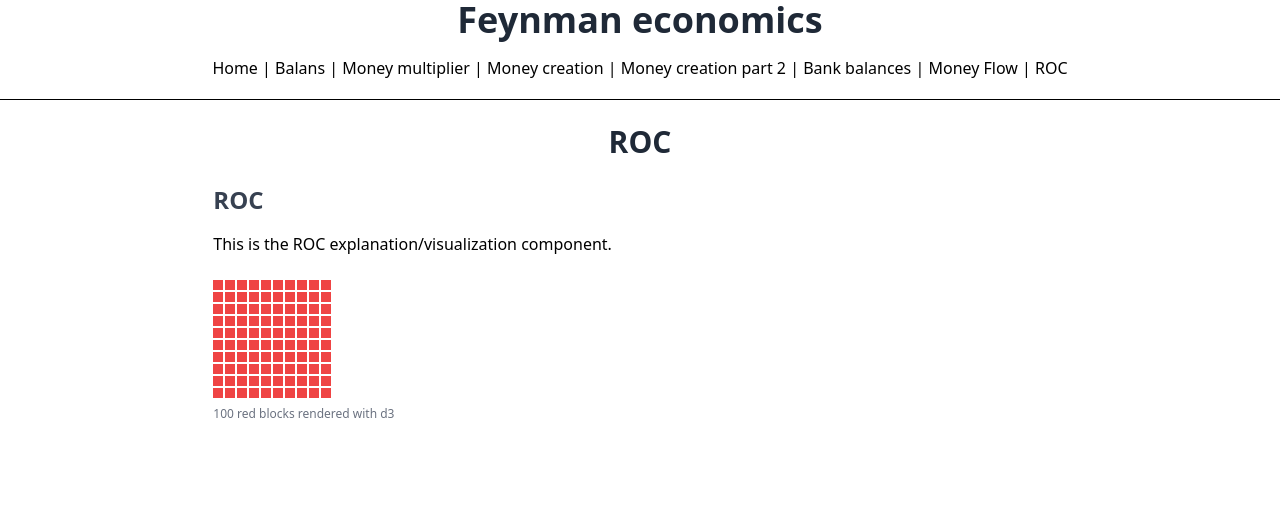
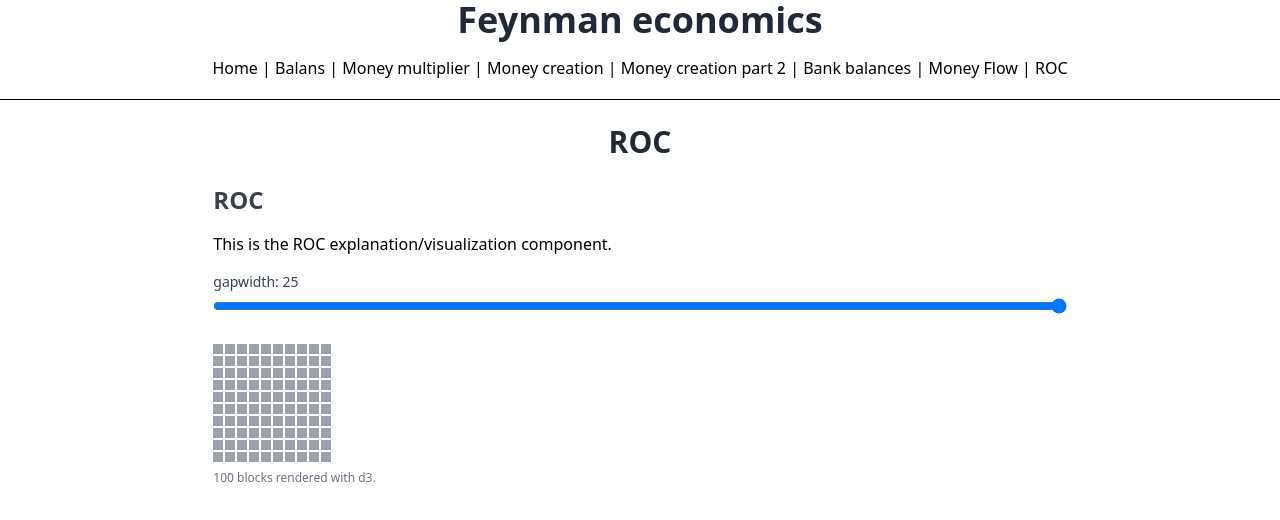
Before and after one commit to jurcello/feynman-economy, a Vue app: page /roc in a window 1280 px wide. Shown: the top 520 px of the page. Built offline with nearby package versions, Linux system fonts and the light colour scheme.

Commit message:
Added slider.

```diff
--- a/src/components/ROC/ROCExplanation.vue
+++ b/src/components/ROC/ROCExplanation.vue
@@ -3,41 +3,54 @@
     <h2 class="text-2xl font-semibold mb-4">ROC</h2>
     <p class="mb-2">This is the ROC explanation/visualization component.</p>
 
+    <!-- Slider controlling a numeric variable (0-100) -->
+    <div class="mt-4">
+      <label for="roc-slider" class="block text-sm font-medium text-gray-700 mb-1">
+        gapwidth: {{ value }}
+      </label>
+      <input
+        id="roc-slider"
+        type="range"
+        min="0"
+        max="2"
+        step="0.1"
+        v-model.number="value"
+        class="w-full"
+        aria-label="roc-slider"
+      />
+    </div>
+
     <div class="mt-6">
       <div ref="container" aria-label="roc-bar" role="img"></div>
-      <p class="text-xs text-gray-500 mt-2">100 red blocks rendered with d3</p>
+      <p class="text-xs text-gray-500 mt-2">100 blocks rendered with d3.</p>
     </div>
   </div>
 </template>
 
 <script setup lang="ts">
-import { onMounted, onUnmounted, ref } from 'vue';
+import { onMounted, onUnmounted, ref, watch } from 'vue';
 import * as d3 from 'd3';
 
 const container = ref<HTMLElement | null>(null);
 let svg: d3.Selection<SVGSVGElement, unknown, null, undefined> | null = null;
 
+// Slider-controlled numeric variable
+const value = ref<number>(25); // default highlighted blocks
+
+// constants for the grid
+const gap = 2; // gap between blocks
+const blocks = 100;
+const cols = 10;
+const rows = Math.ceil(blocks / cols);
+const blockSize = 10;
+
+// Scales defined at module scope to reuse in watchers
+const xScale = d3.scaleBand<number>().domain(d3.range(cols)).range([0, cols]).paddingInner(0);
+const yScale = d3.scaleBand<number>().domain(d3.range(rows)).range([0, rows]).paddingInner(0);
+
 onMounted(() => {
   if (!container.value) return;
 
-  const gap = 2; // gap between blocks
-  const blocks = 100;
-  const cols = 10; // 8 blocks wide
-  const rows = Math.ceil(blocks / cols);
-
-  // Use band scales to compute positions and block size
-  const xScale = d3.scaleBand<number>()
-    .domain(d3.range(cols))
-    .range([0, cols])
-    .paddingInner(0);
-
-  const yScale = d3.scaleBand<number>()
-    .domain(d3.range(rows))
-    .range([0, rows])
-    .paddingInner(0);
-
-  // Choose a target block size and derive svg dimensions from scales and gap
-  const blockSize = 10;
   const svgWidth = cols * blockSize + (cols - 1) * gap;
   const svgHeight = rows * blockSize + (rows - 1) * gap;
 
@@ -47,7 +60,6 @@ onMounted(() => {
     .attr('width', svgWidth)
     .attr('height', svgHeight);
 
-  // Convert band positions to pixel positions using the chosen blockSize and gap
   const xPos = (c: number) => (xScale(c)! * blockSize) + c * gap;
   const yPos = (r: number) => (yScale(r)! * blockSize) + r * gap;
 
@@ -62,8 +74,9 @@ onMounted(() => {
     .attr('y', (d: number) => yPos(Math.floor(d / cols)))
     .attr('width', blockSize)
     .attr('height', blockSize)
-    .attr('fill', '#ef4444'); // Tailwind red-500
+    .attr('fill', '#9ca3af'); // neutral gray-400
 });
+
 
 onUnmounted(() => {
   if (svg) {
```
